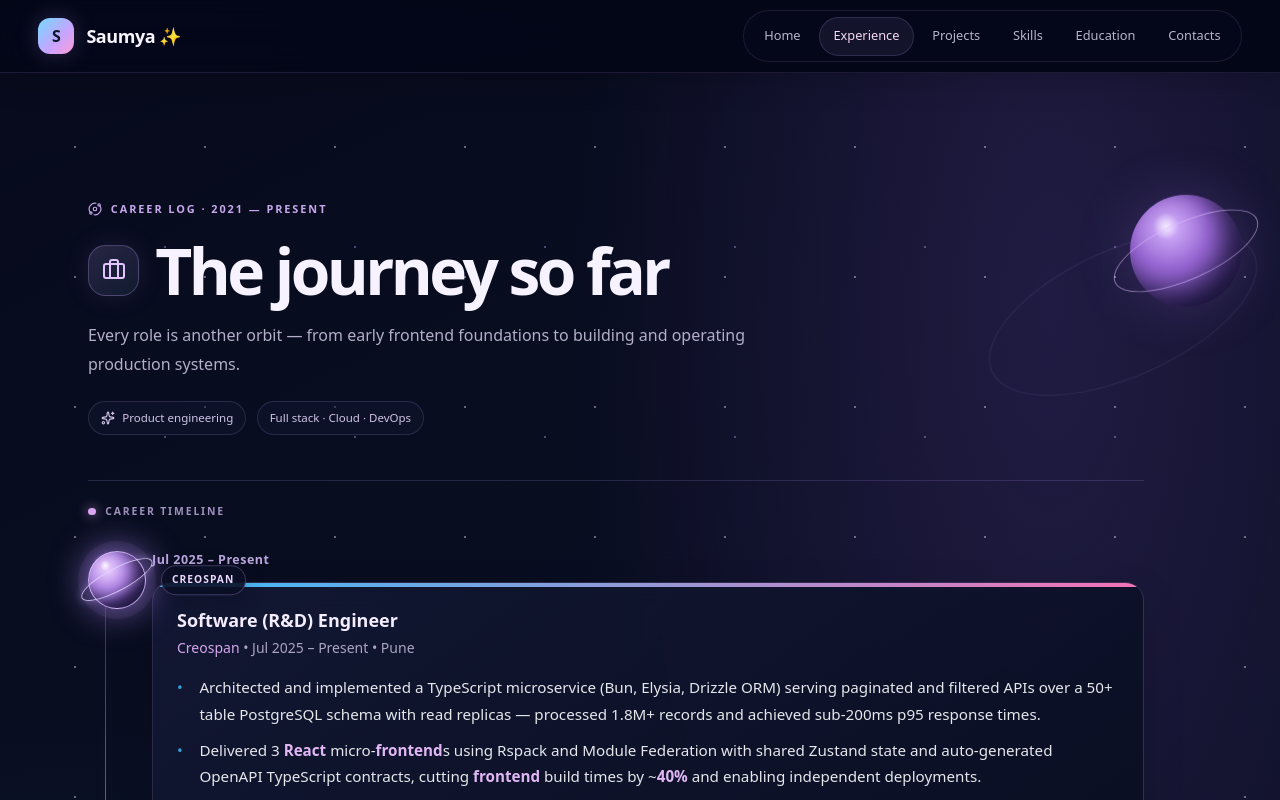
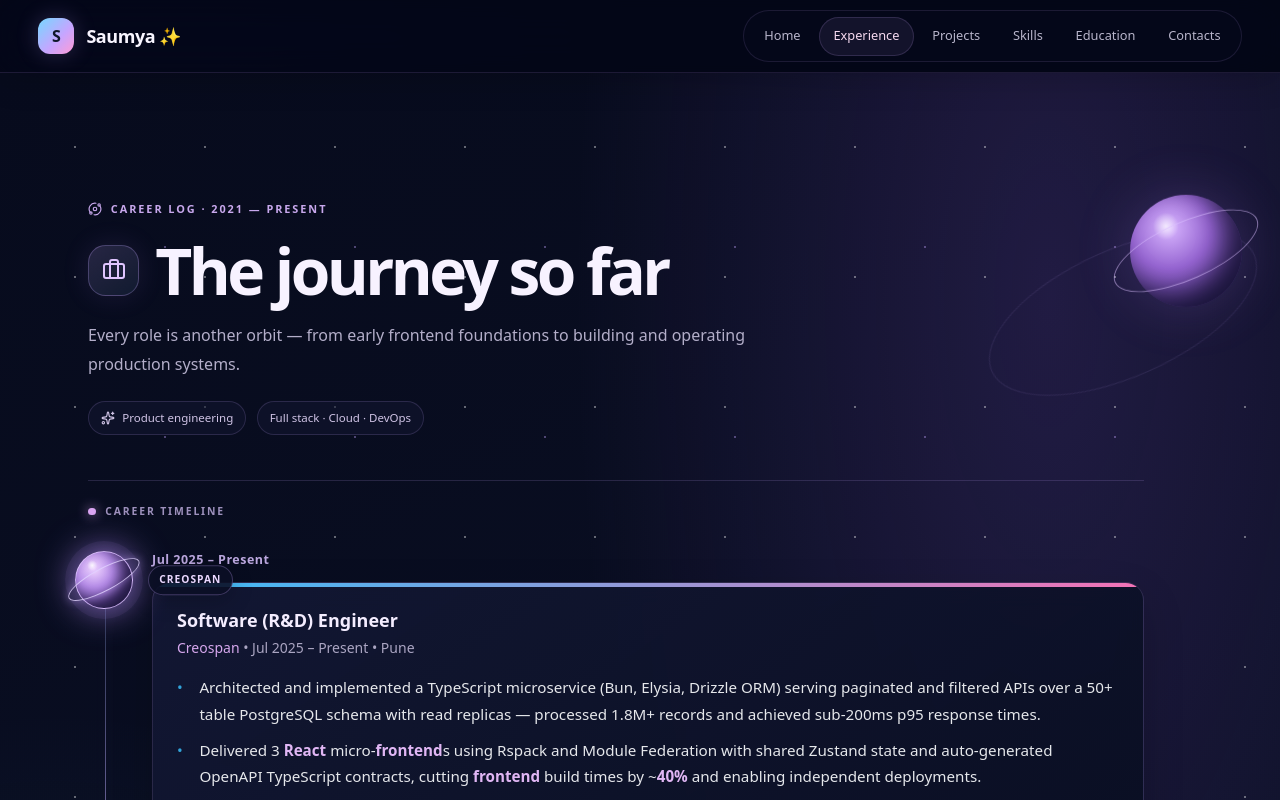
Before and after one commit to saumyasrivastava08/saumya-srivastava, a Next.js app: page /experience in a window 1280 px wide. Shown: the top 800 px of the page. Built offline with nearby package versions, Linux system fonts and the light colour scheme.

Commit message:
Align the active planet with the experience timeline rail

```diff
--- a/styles/components.css
+++ b/styles/components.css
@@ -2112,7 +2112,7 @@
   place-items: center;
   width: 3.6rem;
   height: 3.6rem;
-  margin: 0 0 -3.6rem 0;
+  margin: 0 0 -3.6rem -.8rem;
   border: 1px solid rgba(225,202,255,.72);
   border-radius: 50%;
   background:
```
